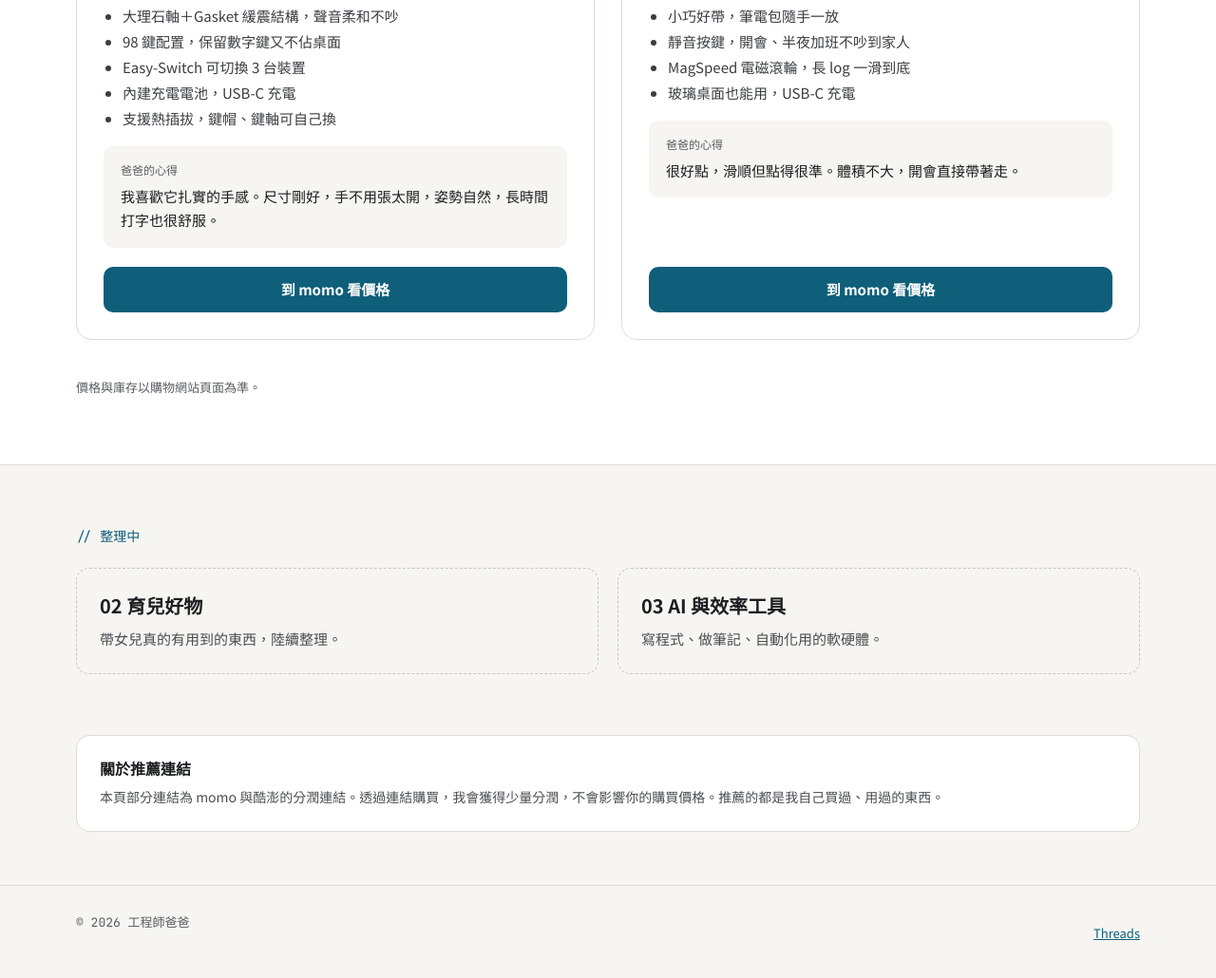
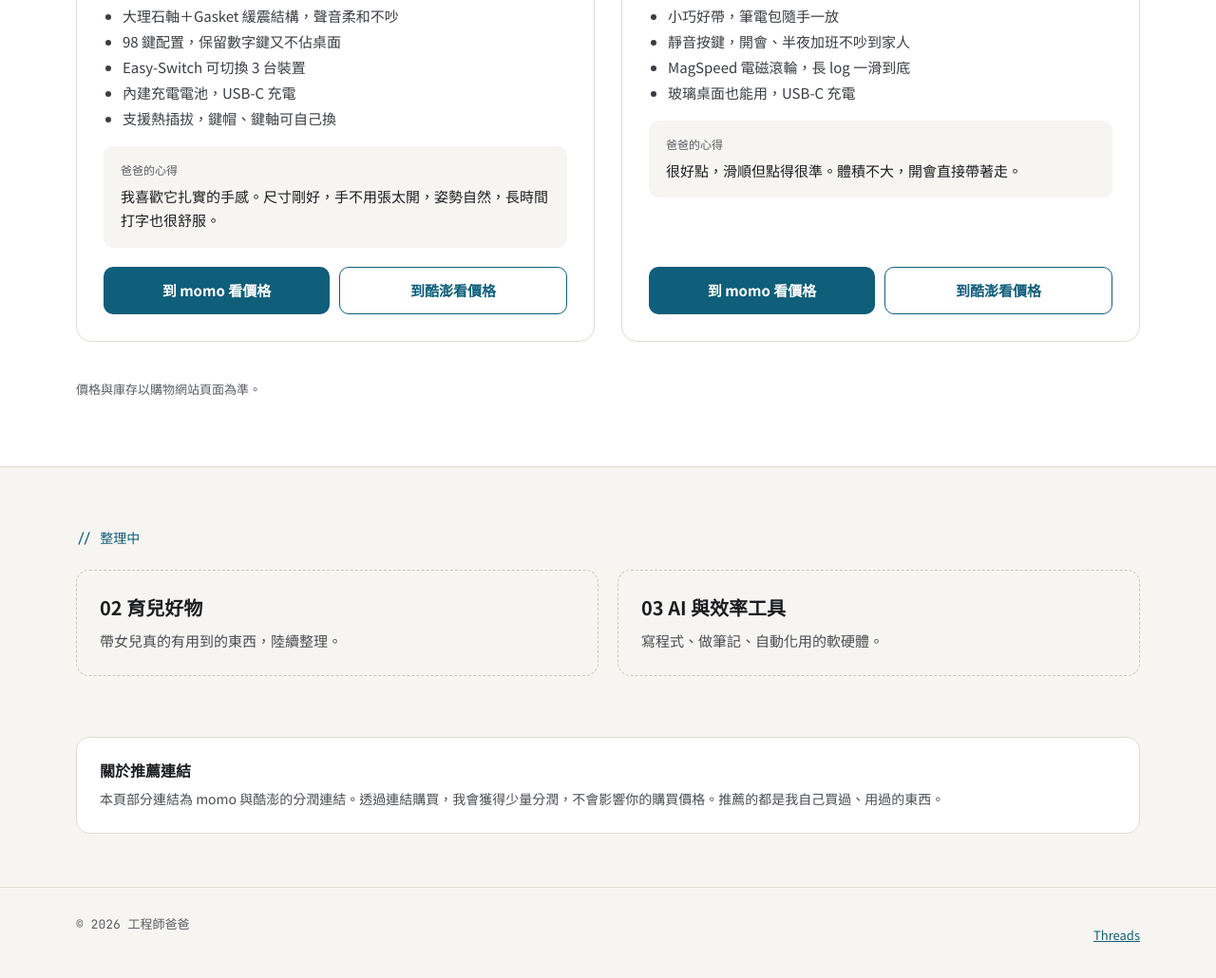
Before and after one commit to ben771115/engineer-dad, a plain HTML site: page index.html in a window 1280 px wide. Shown: the part 1202-2232 px from the top of the page at 95% size. Drawn offline with Linux system fonts and the light colour scheme.

Commit message:
接上酷澎 Coupang Partners 分潤連結
Co-Authored-By: Claude Opus 5.5 <noreply@anthropic.com>
Claude-Session: https://claude.ai/code/session_0141o46aWsr2mgpHYtSuk2KE

```diff
--- a/index.html
+++ b/index.html
@@ -76,7 +76,7 @@ a{color:#0F5E7A}a:hover{color:#0A4458}
             </div>
             <div style="display: flex; flex-wrap: wrap; gap: 10px; margin-top: auto; padding-top: 4px">
               <a href="https://www.momoshop.com.tw/goods/GoodsDetail.jsp?i_code=14383417" target="_blank" rel="sponsored noopener" style="flex: 1 1 140px; display: inline-flex; align-items: center; justify-content: center; min-height: 48px; background: #0F5E7A; color: #FFFFFF; text-decoration: none; border-radius: 10px; font-weight: 700; font-size: 15px">到 momo 看價格</a>
-              <!-- TODO: 酷澎 Coupang Partners 連結，取得後換上：<a href="COUPANG_LINK" ...>到酷澎看價格</a> -->
+              <a href="https://coupa.ng/crgAho" target="_blank" rel="sponsored noopener" style="flex: 1 1 140px; display: inline-flex; align-items: center; justify-content: center; min-height: 48px; border: 1.5px solid #0F5E7A; color: #0F5E7A; text-decoration: none; border-radius: 10px; font-weight: 700; font-size: 15px">到酷澎看價格</a>
             </div>
           </div>
         </article>
@@ -103,7 +103,7 @@ a{color:#0F5E7A}a:hover{color:#0A4458}
             </div>
             <div style="display: flex; flex-wrap: wrap; gap: 10px; margin-top: auto; padding-top: 4px">
               <a href="https://www.momoshop.com.tw/goods/GoodsDetail.jsp?i_code=11455866" target="_blank" rel="sponsored noopener" style="flex: 1 1 140px; display: inline-flex; align-items: center; justify-content: center; min-height: 48px; background: #0F5E7A; color: #FFFFFF; text-decoration: none; border-radius: 10px; font-weight: 700; font-size: 15px">到 momo 看價格</a>
-              <!-- TODO: 酷澎 Coupang Partners 連結，取得後換上：<a href="COUPANG_LINK" ...>到酷澎看價格</a> -->
+              <a href="https://coupa.ng/crgAiz" target="_blank" rel="sponsored noopener" style="flex: 1 1 140px; display: inline-flex; align-items: center; justify-content: center; min-height: 48px; border: 1.5px solid #0F5E7A; color: #0F5E7A; text-decoration: none; border-radius: 10px; font-weight: 700; font-size: 15px">到酷澎看價格</a>
             </div>
           </div>
         </article>
```
